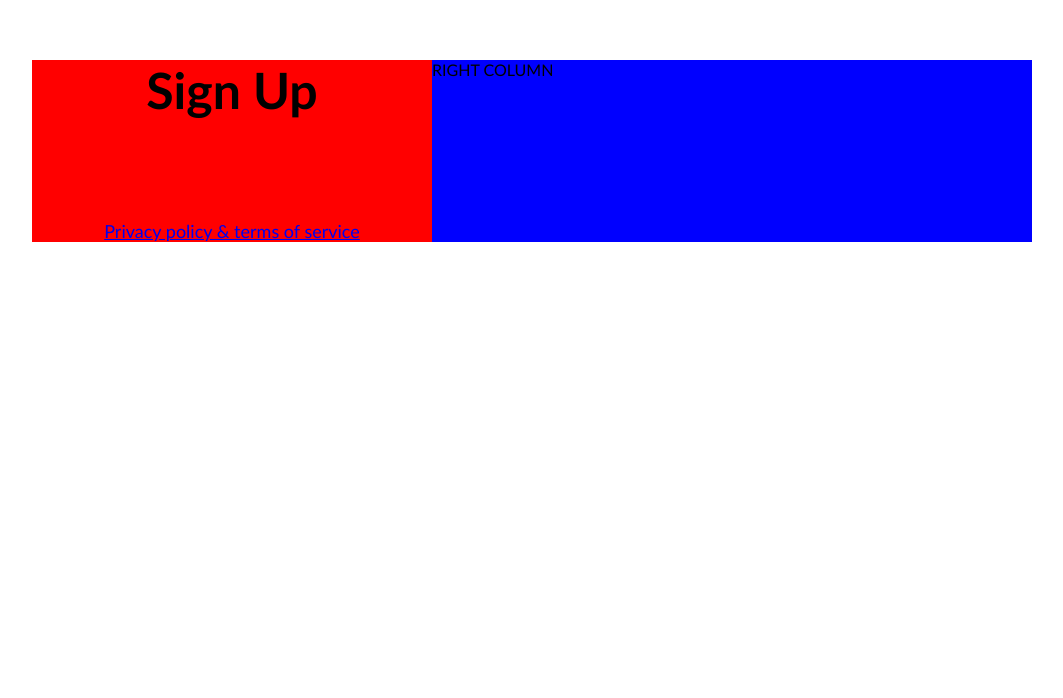
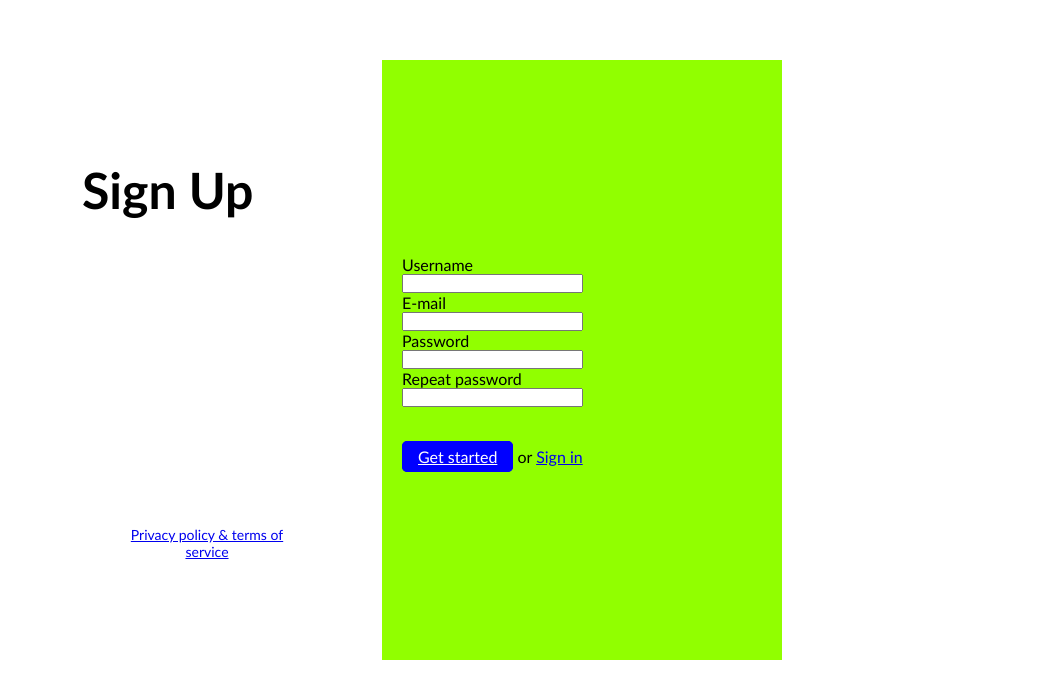
Before and after one commit to marinkus/11-day, a website: page index.html in a window 1280 px wide. Shown: the top 698 px of the page, without its empty margins (168-1231 px from the left). Drawn offline with Linux system fonts and the light colour scheme.

Commit message:
structure

```diff
--- a/css/main.css
+++ b/css/main.css
@@ -13,30 +13,65 @@ body {
 /* Content Start */
 .container {
     width: 100%;
+    height: 600px;
     padding: 60px;
     display: flex;
     flex-direction: row;
     margin-left: calc(50% - 500px);
 }
+.bg-img {
+        width: 100%;
+        background-image: url(./);
+        background-size: contain;
+        background-repeat: no-repeat;
+        background-position: center;
+    }
 .left-column {
-    width: 400px;
-    height: auto;
-    background-color: red;
+    width: 350px;
+    height: 500px;
+    margin-top: 50px;
     align-items: center;
     text-align: center;
+    display: block;
+    position: relative;
 }
 .left-column > h1 {
     font-size: 50px;
-    margin-bottom: 100px;
+    position: absolute;
+    top: 50px;
+    left: 50px;
 }
 .left-column > a {
-    font-size: 18px;
-    margin-top: 100px;
+    font-size: 14px;
+    position: absolute;
+    bottom: 50px;
+    right: 50%;
+    transform: translateX(50%);
+    display: inline;
+
 }
 .right-column {
-    width: 600px;
-    height: auto;
+    width: 400px;
+    height: 600px;
+    background-color: rgb(145, 255, 0);
+    display: flex;
+    flex-direction: column;
+    justify-content: center;
+}
+.form {
+    padding: 20px;
+}
+.initialize {
+    display: inline-block;
+    padding: 20px;
+}
+.btn {
+    padding: 5px 15px;
+    border: 1px solid blue;
     background-color: blue;
+    border-radius: 5px;
+    color: #fff;
+
 }
 
 /* content end */
--- a/index.html
+++ b/index.html
@@ -9,13 +9,24 @@
 </head>
 <body>
     <section class="container">
-        <div class="left-column">
+        <div class="left-column bg-img">
             <h1>Sign Up</h1>
             <a href="#">Privacy policy & terms of service</a>
         </div>
         <div class="right-column">
-            RIGHT COLUMN
-            <form action=""></form>
+            <form class="form">
+                <label for="username">Username</label><br>
+                <input type="text" id="fname" name="fname" value=""><br>
+                <label for="email">E-mail</label><br>
+                <input type="text" id="lname" name="lname" value=""><br>
+                <label for="pw">Password</label><br>
+                <input type="text" id="lname" name="lname" value=""><br>
+                <label for="pw">Repeat password</label><br>
+                <input type="text" id="lname" name="lname" value=""><br>
+            </form>
+            <div class="initialize">
+                <a href="#" class="btn">Get started</a> or <a href="#">Sign in</a>
+            </div>
         </div>
     </section>
 </body>
```
Also changed, not shown: img/background.png (added), img/bg2.png (added).
